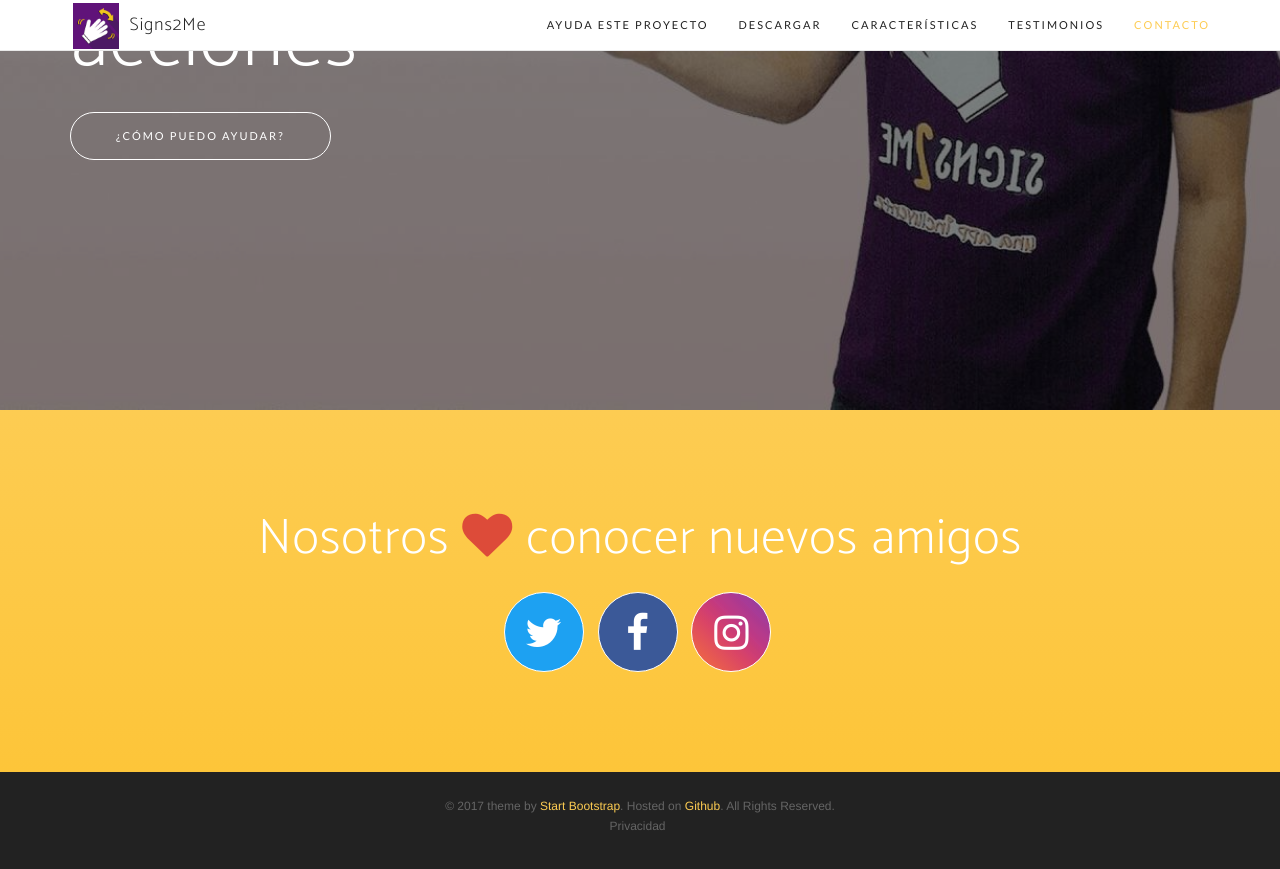
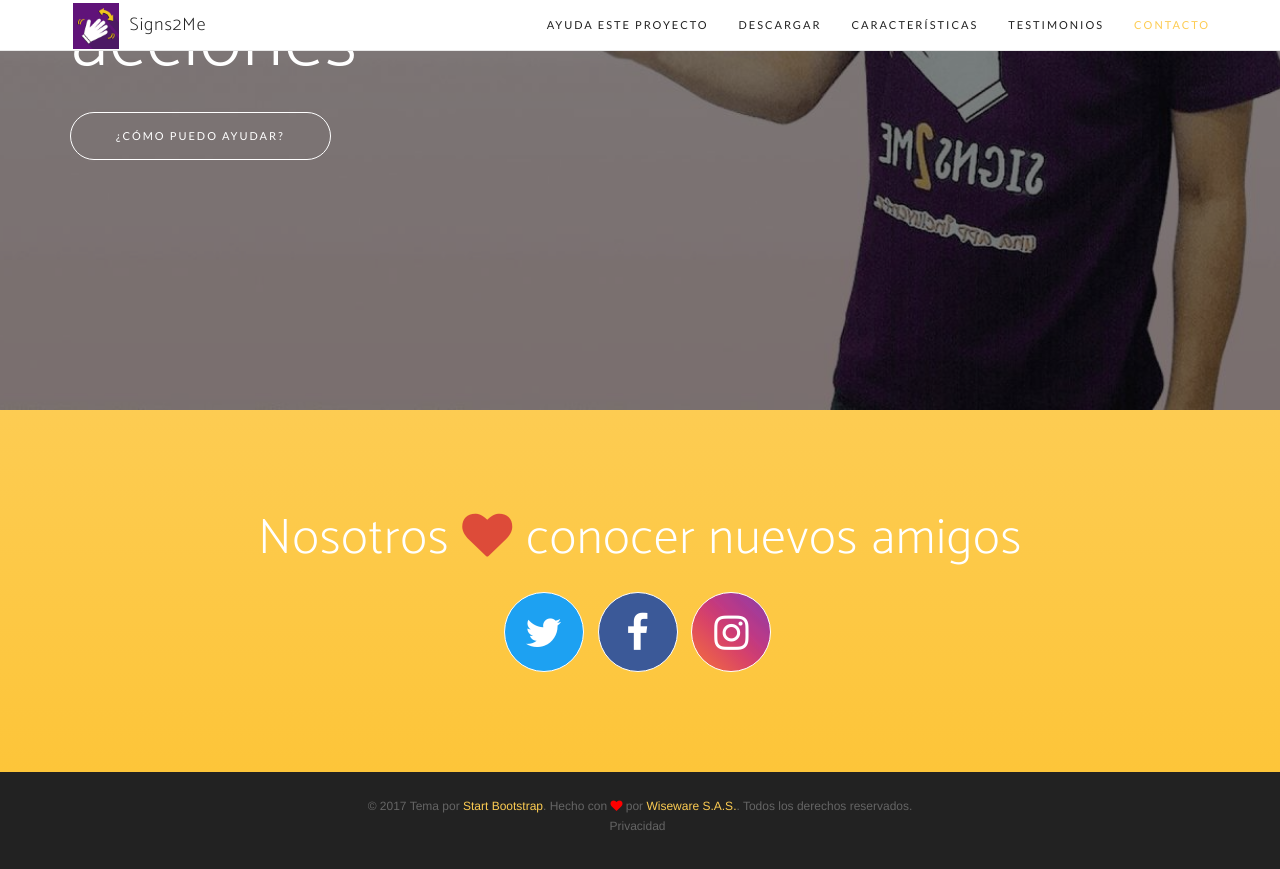
Before and after one commit to juanmarinm/signs2me-signs2me.github.io, a Jekyll site: the page built from index.html, in a window 1280 px wide and 900 px high, scrolled down 3833 px. Shown: the top 869 px of the window. Built offline with Jekyll 4.4.1, drawn with Linux system fonts in a browser that asks for light colours; nearby versions of some CDN libraries; some web fonts are replaced; the list of posts is cut into pages by our own code.

Commit message:
Change footer information

```diff
--- a/_includes/contact.html
+++ b/_includes/contact.html
@@ -13,7 +13,7 @@
 </section>
 <footer>
     <div class="container">
-        <p>&copy; 2017 theme by <a rel="nofollow" target="blank" href="https://startbootstrap.com/template-overviews/new-age/">Start Bootstrap</a>. Hosted on <a target="_blank" rel="nofollow" href="https://github.com/jekynewage/jekynewage.github.io">Github</a>. All Rights Reserved.</p>
+        <p>&copy; 2017 Tema por <a rel="nofollow" target="blank" href="https://startbootstrap.com/template-overviews/new-age/">Start Bootstrap</a>. Hecho con&nbsp;<i class="fa fa-heart" style="color: red"></i> por <a target="_blank" href="http://www.wisewaresas.com">Wiseware S.A.S.</a>. Todos los derechos reservados.</p>
         <ul class="list-inline">
             <li>
                 <a href="/privacy">Privacidad</a>
```
